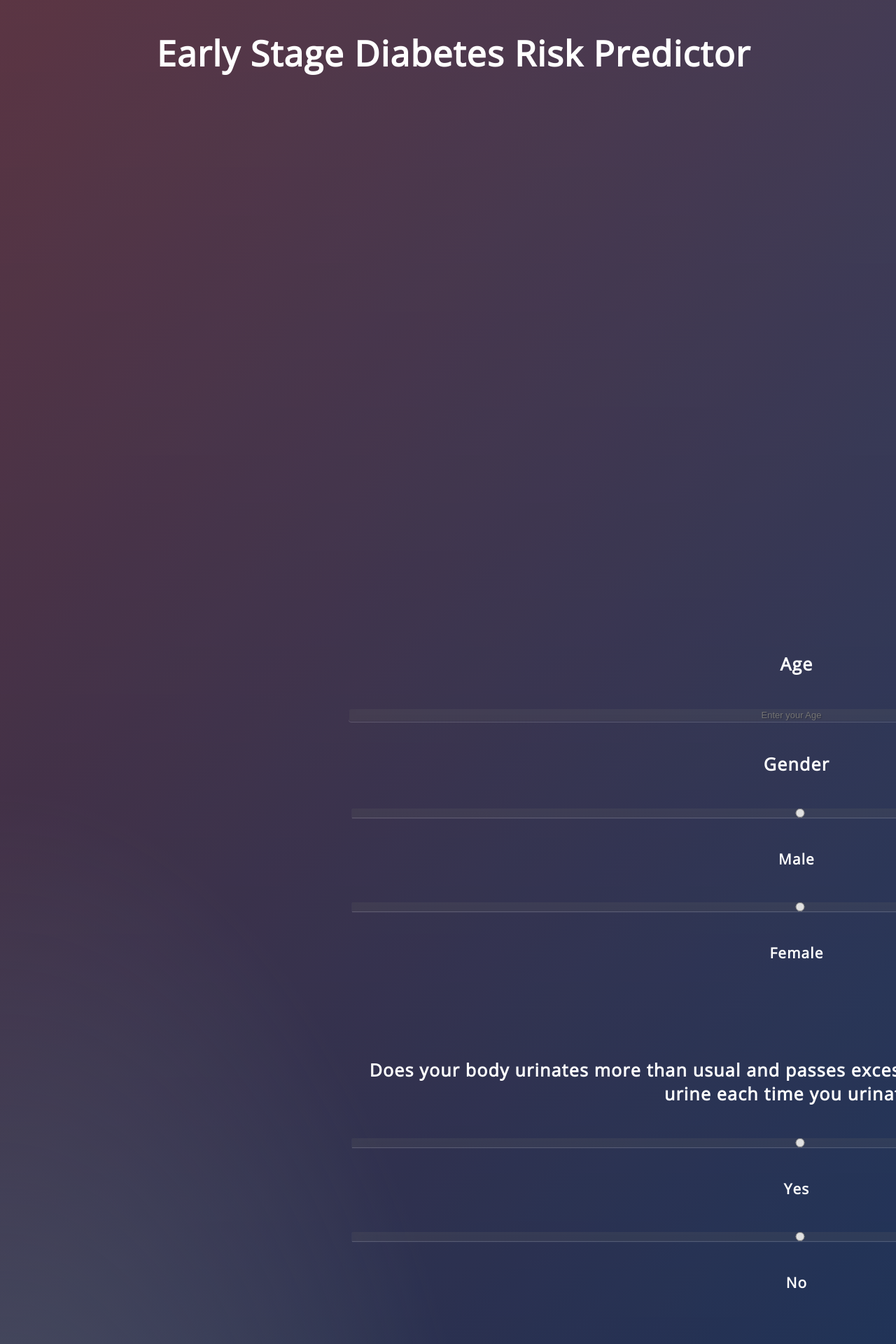
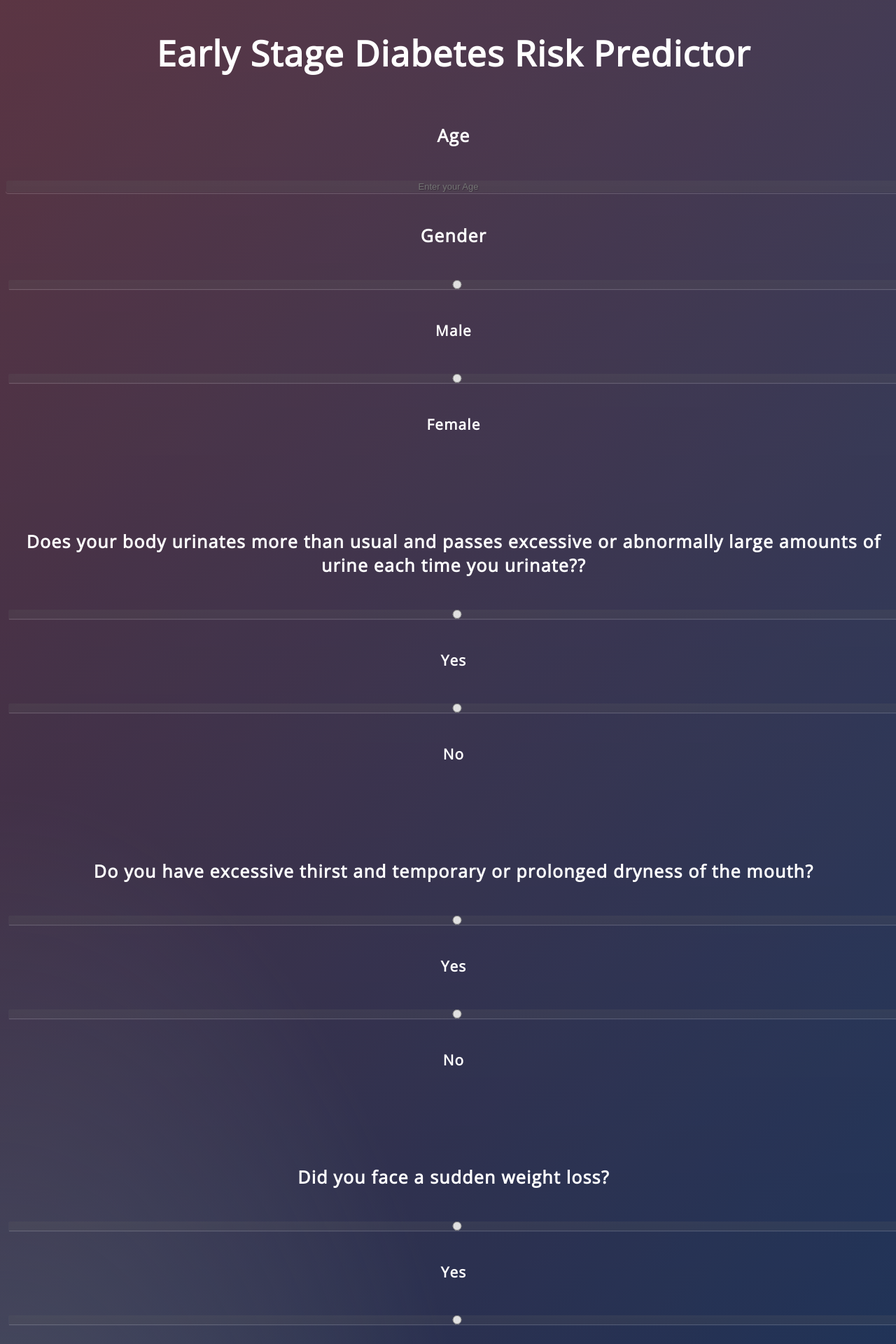
Before and after one commit to Munees11/Early-Stage-Diabetes-Risk-Predictor, a Flask app: page / in a window 1280 px wide; the page is wider, and only the part inside the window is pictured. Shown: the top 1920 px of that part at 70% size. Run offline with Flask 2, Linux system fonts and the light colour scheme; parts of the project's set-up code (start-up, migrations or seed data) failed here and were passed over.

Commit message:
Update style.css

```diff
--- a/static/css/style.css
+++ b/static/css/style.css
@@ -33,9 +33,7 @@ body {
 }
 .login {
 	position: absolute;
-	top: 40%;
-	left: 50%;
-	margin: -150px 0 0 -150px;
+
 	width:100%;
 	height:100%;
 	overflow:auto;
```
